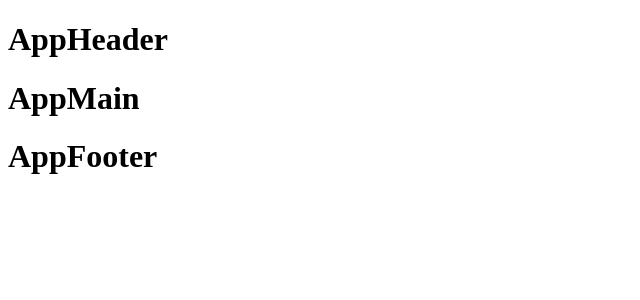
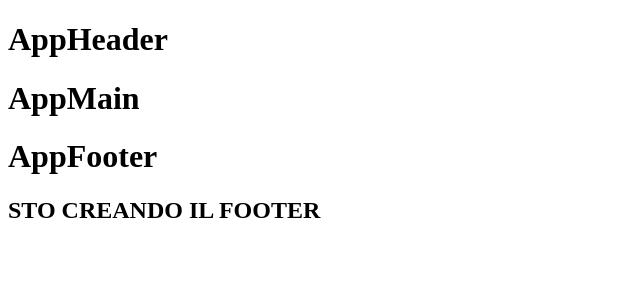
Before and after one commit to AndreaMargutti/proj-html-vuejs, a Vue app: page / in a window 1280 px wide. Shown: the top 300 px of the page, without its empty margins (0-640 px from the left). Built offline with nearby package versions, Linux system fonts and the light colour scheme.

Commit message:
Modified Footer

```diff
--- a/src/components/AppFooter.vue
+++ b/src/components/AppFooter.vue
@@ -10,7 +10,7 @@ export default {
 
 <template>
   <h1>AppFooter</h1>
+  <h2>STO CREANDO IL FOOTER</h2>
 </template>
 
-<style scoped>
-</style>
+<style scoped></style>
```
